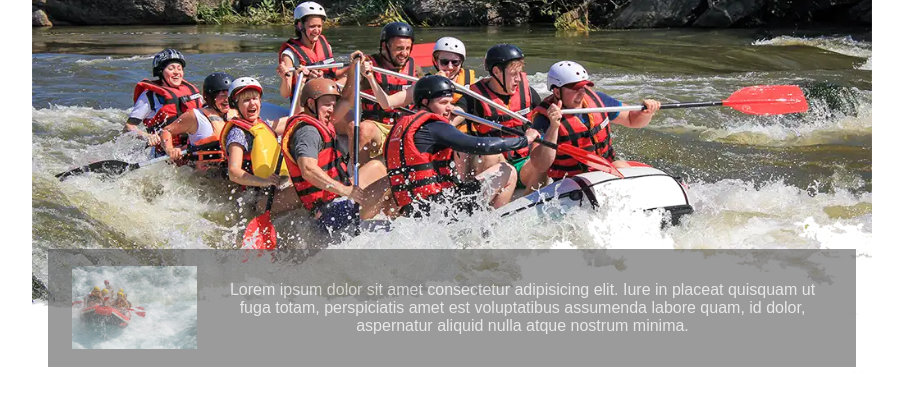
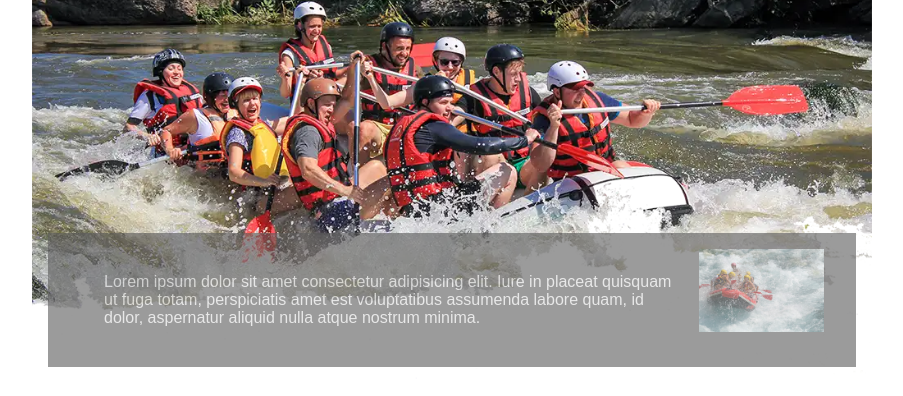
Before and after one commit to rmmaritz/wdd130, a plain HTML site: page wwr/about.html in a window 1280 px wide. Shown: the part 368-764 px from the top of the page, without its empty margins (188-1091 px from the left). Drawn offline with Linux system fonts and the light colour scheme.

Commit message:
Article image adjusted to the right

```diff
--- a/wwr/styles/rafting.css
+++ b/wwr/styles/rafting.css
@@ -32,6 +32,8 @@ h1,
 h2 {
   font-family: var(--heading-font);
   color: var(--accent2-color);
+  background-color: var(--accent1-color);
+  text-align: center;
 }
 
 .hero {
@@ -53,14 +55,7 @@ h1 {
   top: 20px;
   width: 100%;
   padding: 16px;
-  text-align: center;
   opacity: 0.7;
-  background-color: var(--accent1-color);
-}
-
-h2 {
-  background-color: var(--accent1-color);
-  text-align: center;
 }
 
 .hero article {
@@ -71,16 +66,14 @@ h2 {
   background-color: var(--accent1-color);
   opacity: 0.6;
   color: var(--accent2-color);
-  padding: 16px, 32px;
+  padding: 16px 32px;
   box-sizing: border-box;
-  text-align: center;
-  display: flex;
-  align-items: center;
-  justify-content: center;
+  text-align: left;
+  display: block;
 }
 
 .hero article img {
-  float: left;
+  float: right;
   width: 125px;
   margin-left: 16px;
 }
```
